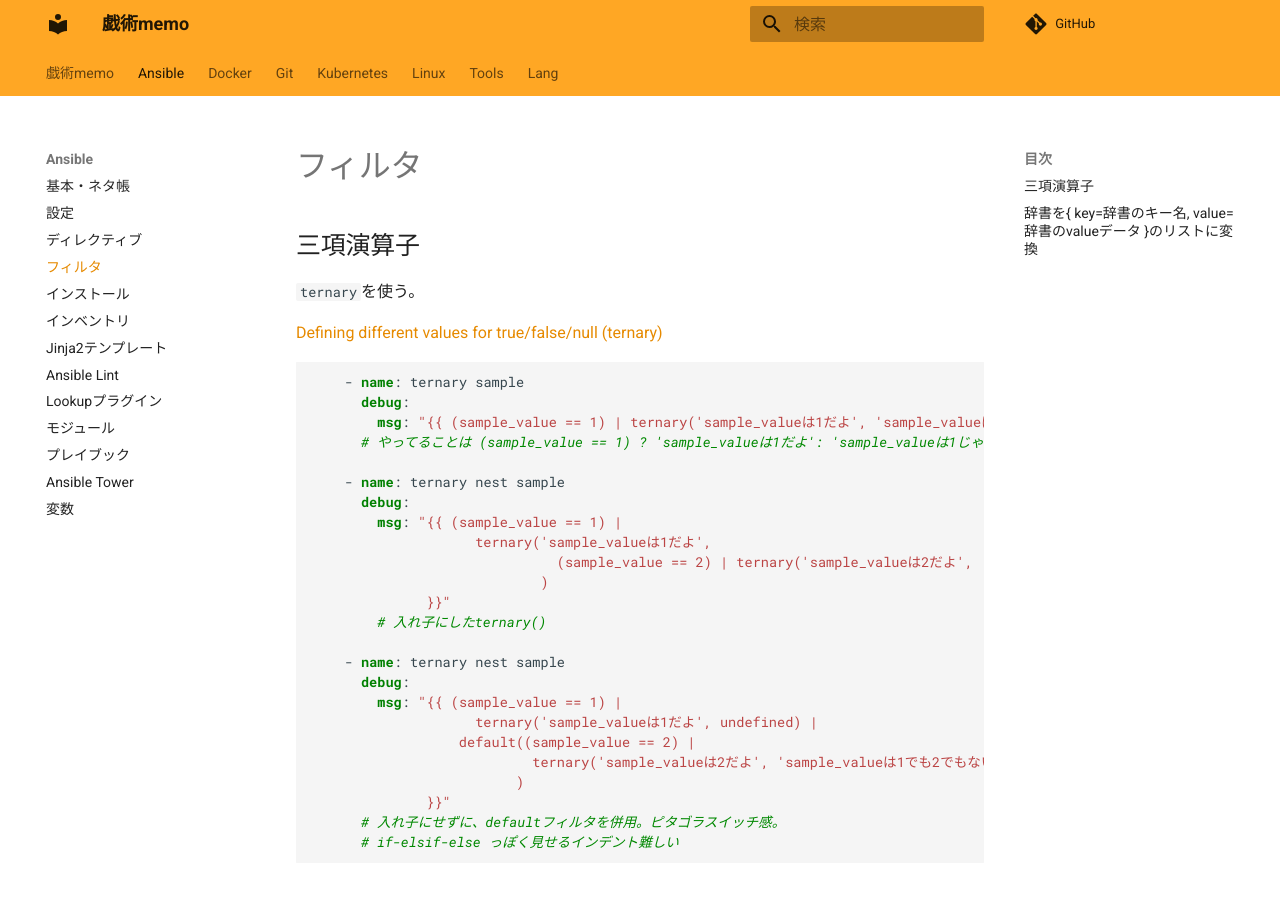
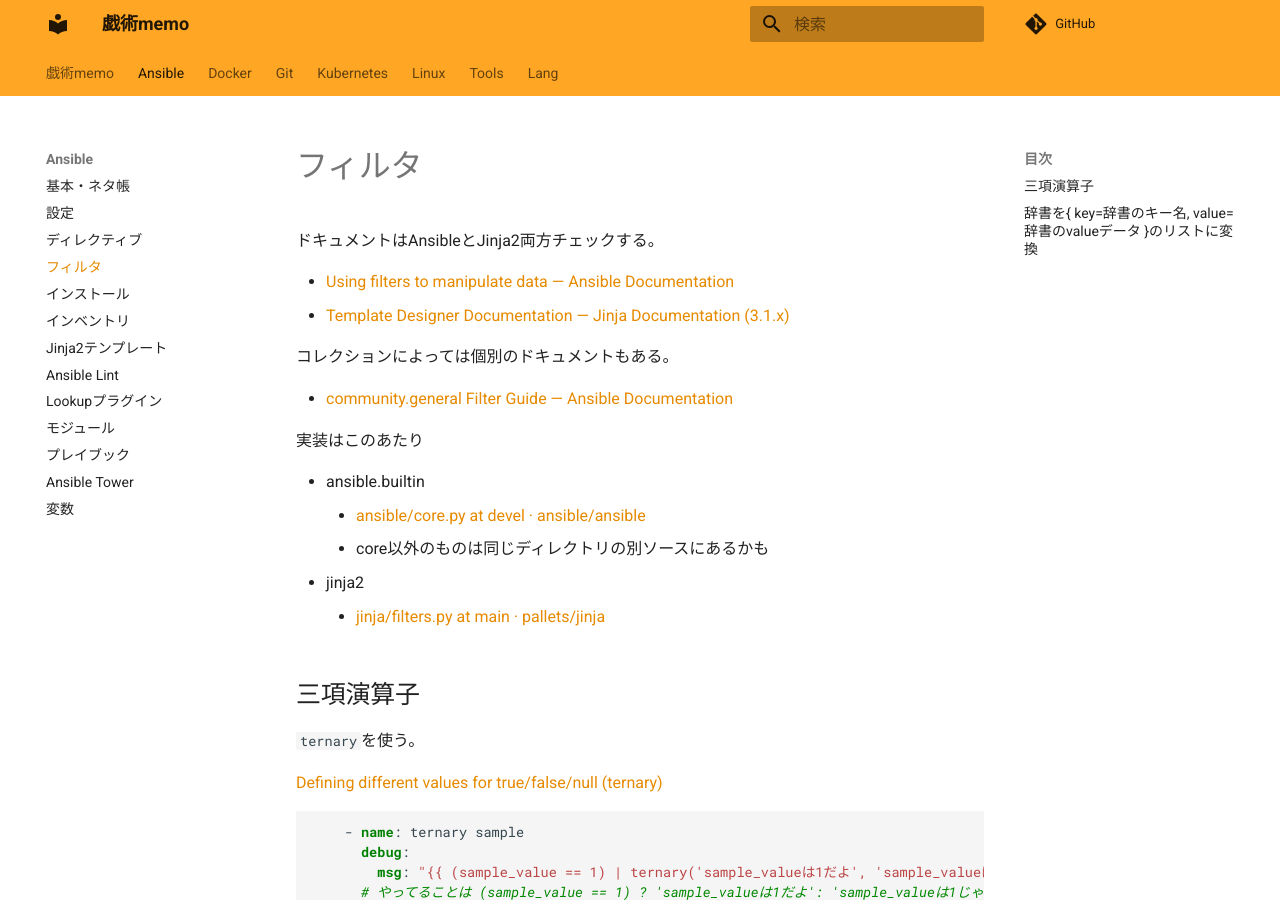
Before and after one commit to zaki-lknr/docs, an MkDocs documentation site: the page built from docs/Ansible/filter.md, in a window 1280 px wide and 900 px high. Built offline with MkDocs 1.6.1 and Material for MkDocs 9.7.7, drawn with Linux system fonts in a browser that asks for light colours; comment, search, counter and statistics services are not loaded.

Commit message:
add: ansible/filter 各種ドキュメントやソースへのリンク

```diff
--- a/docs/Ansible/filter.md
+++ b/docs/Ansible/filter.md
@@ -1,4 +1,21 @@
 # フィルタ
+
+ドキュメントはAnsibleとJinja2両方チェックする。
+
+- [Using filters to manipulate data — Ansible Documentation](https://docs.ansible.com/ansible/latest/user_guide/playbooks_filters.html)
+- [Template Designer Documentation — Jinja Documentation (3.1.x)](https://jinja.palletsprojects.com/en/latest/templates/#list-of-builtin-filters)
+
+コレクションによっては個別のドキュメントもある。
+
+- [community.general Filter Guide — Ansible Documentation](https://docs.ansible.com/ansible/latest/collections/community/general/docsite/filter_guide.html)
+
+実装はこのあたり
+
+- ansible.builtin
+    - [ansible/core.py at devel · ansible/ansible](https://github.com/ansible/ansible/blob/devel/lib/ansible/plugins/filter/core.py)
+    - core以外のものは同じディレクトリの別ソースにあるかも
+- jinja2
+    - [jinja/filters.py at main · pallets/jinja](https://github.com/pallets/jinja/blob/main/src/jinja2/filters.py)
 
 ## 三項演算子
 
```
